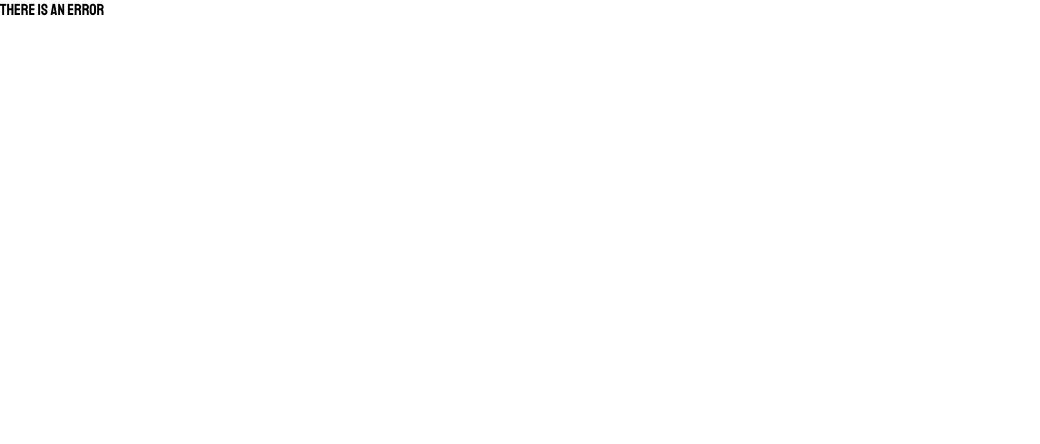
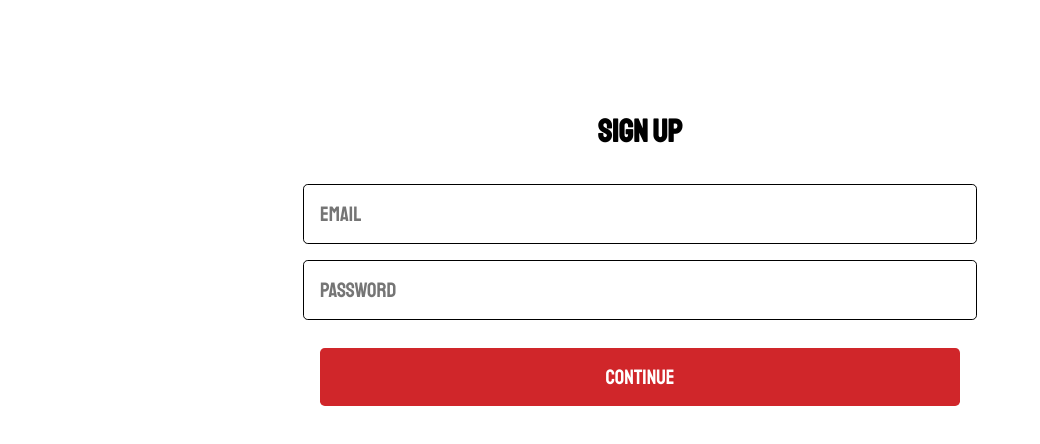
Before and after one commit to msiller455/GreenSpot, a React (Create React App) app: page /signup in a window 1280 px wide. Shown: the top 444 px of the page, without its empty margins (0-1040 px from the left). Built offline with nearby package versions, Linux system fonts and the light colour scheme.

Commit message:
brent: made sign up route

```diff
--- a/src/App.js
+++ b/src/App.js
@@ -3,6 +3,8 @@ import './App.css';
 import Splash from './Splash/Splash'
 import './Splash/Splash.css'
 import './Button/Button.css'
+import SignUp from './SignUp/SignUp'
+import './SignUp/SignUp.css'
 import Login from './Login/Login'
 import './Login/Login.css'
 import { Route, Switch } from 'react-router-dom'
@@ -20,6 +22,7 @@ const App = () => {
       <Switch>
         <Route exact path='/' component={ Splash }/>
         <Route exact path='/login' component={ Login }/>
+        <Route exact path='/signup' component={ SignUp }/>
         <Route component={ my404 }/>
       </Switch>
     </main>
--- a/src/Button/Button.css
+++ b/src/Button/Button.css
@@ -11,7 +11,7 @@
 }
 
 .vender-login-link {
-    font-size: 1.3rem;
+    font-size: 1.2rem;
     color: #7078DB;
     text-decoration: none;
 }
--- a/src/Login/Login.js
+++ b/src/Login/Login.js
@@ -15,14 +15,13 @@ class Login extends Component {
         return (
             <div className="login-container">
                 <h1 className="login-header">Log in</h1>
-                <h4 className="login-header">New to Green Spot? <Link className="signup-link" to='/login'>Sign up</Link></h4>
+                <h4 className="login-header">New to Green Spot? <Link className="signup-link" to='/signup'>Sign up</Link></h4>
                 <form className="forms">
                     <input className="login-email" type="email" name="email" placeholder="Email"/>
                     <input className="login-password" type="password" name="password" placeholder="Password"/><br></br>
                     <button className="login-btn" onClick={this.handleLogin}>Log in</button>
                 </form>
             </div>
-
         )
     }
 
--- /dev/null
+++ b/src/SignUp/SignUp.css
@@ -0,0 +1,58 @@
+.forms {
+    display: flex;
+    flex-direction: column;
+    justify-content: center;
+    align-items: center;
+    margin-top: 2rem;
+}
+
+.signup-container {
+    margin-top: 7rem;
+}
+
+.signup-header {
+    text-align: center;
+}
+
+.signup-link {
+    color: #7078DB;
+    text-decoration: none;
+}
+
+.signup-link:visited {
+    color: #7078DB;
+}
+
+.signup-email {
+    border: .1rem solid black;
+    border-radius: .3rem;
+    font-size: 1.3rem;
+    padding: 1rem;
+    width: 50%;
+    font-family: 'Staatliches', cursive;
+    outline: none;
+}
+
+.signup-password {
+    border: .1rem solid black;
+    border-radius: .3rem;
+    font-size: 1.3rem;
+    padding: 1rem;
+    width: 50%;
+    margin-top: 1rem;
+    font-family: 'Staatliches', cursive;
+    outline: none;
+}
+
+.signup-btn {
+    border: 0rem solid black;
+    border-radius: .3rem;
+    background-color: #D0262A;
+    font-size: 1.3rem;
+    color: #fff;
+    padding: 1rem;
+    width: 50%;
+    margin-top: .5rem;
+    font-family: 'Staatliches', cursive;
+    outline: none;
+}
--- /dev/null
+++ b/src/SignUp/SignUp.js
@@ -0,0 +1,31 @@
+import React, { Component } from 'react';
+
+
+class SingUp extends Component {
+    state = {
+        username : '',
+        password : ''
+    }
+    handlesubmit = (e) => {
+        e.preventDefault()
+        console.log('login clicked')
+    }
+
+    render () {
+        return (
+            <div className="signup-container">
+                <h1 className="signup-header">Sign up</h1>
+                <form className="forms">
+                    <input className="signup-email" type="email" name="email" placeholder="Email"/>
+                    <input className="signup-password" type="password" name="password" placeholder="Password"/><br></br>
+                    <button className="signup-btn" onClick={this.handleSubmit}>Continue</button>
+                </form>
+            </div>
+
+        )
+    }
+
+
+}
+
+export default SingUp
--- a/src/Splash/Splash.css
+++ b/src/Splash/Splash.css
@@ -34,11 +34,6 @@ body {
     animation: 25s slider infinite;
 }
 
-
-
-
-
-
 @keyframes slider {
     0% {
         left: 0;
```
